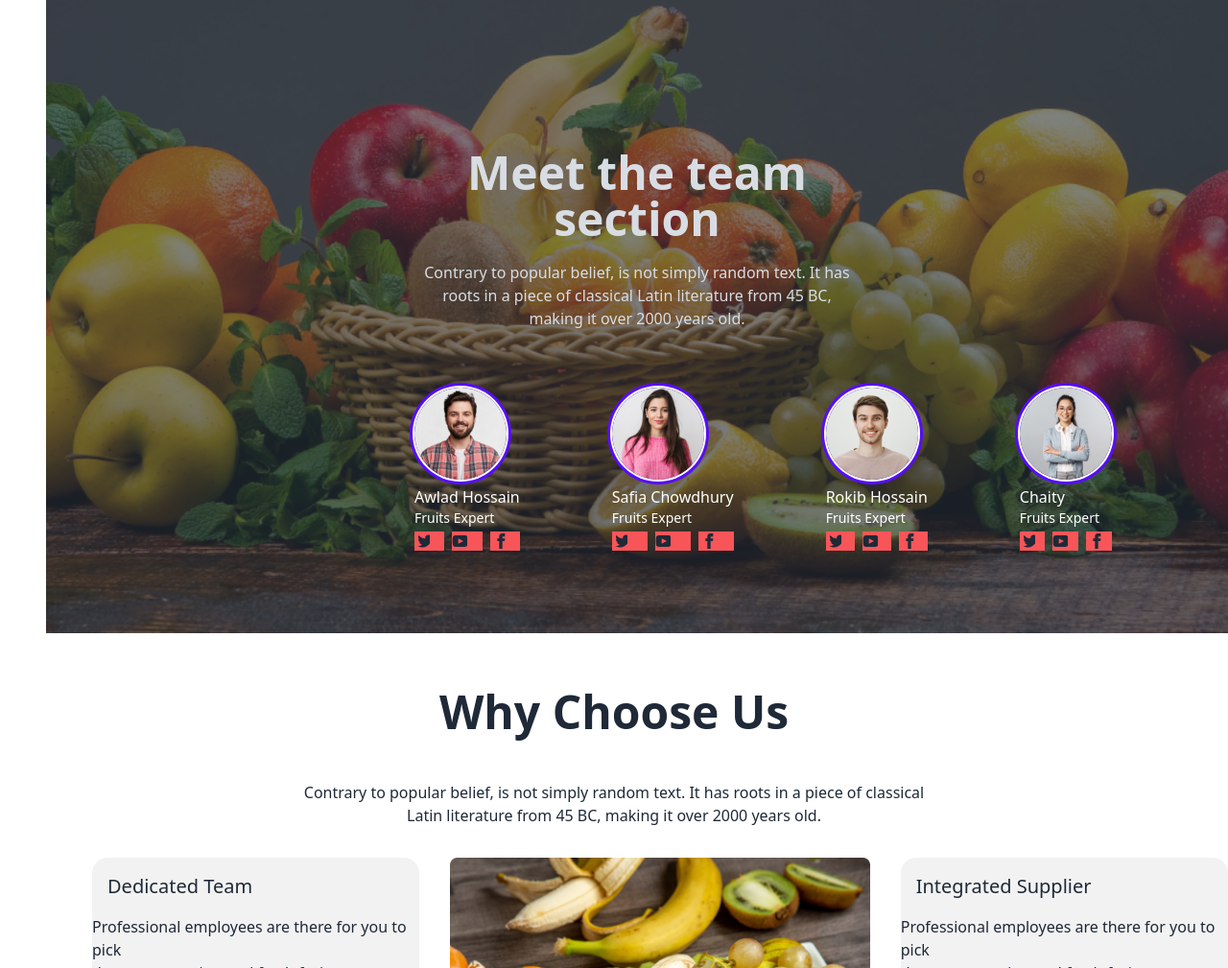
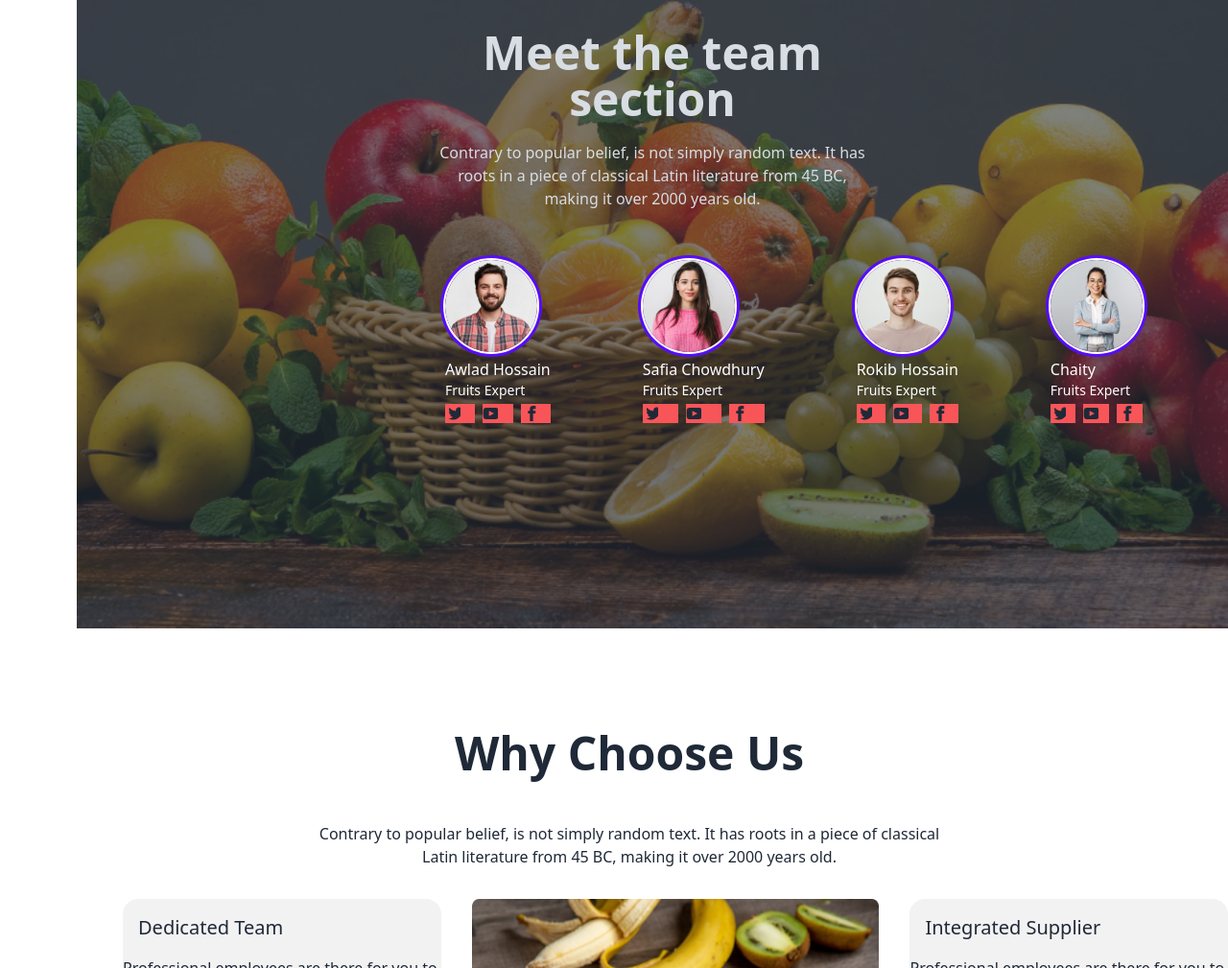
Before and after one commit to sadib111/my-fruit-brust-main.zip, a plain HTML site: page index.html in a window 1280 px wide. Shown: the part 1870-2879 px from the top of the page at 96% size. Drawn offline with nearby package versions, Linux system fonts and the light colour scheme.

Commit message:
finish my  fruit assignment

```diff
--- a/index.html
+++ b/index.html
@@ -9,7 +9,7 @@
 
 
 </head>
-<body>
+<body class="ml-8">
     <header>
         <nav>
 
@@ -164,7 +164,7 @@
 
             <div class="grid grid-cols-4 gap-24 my-16">
 
-            <div class="card w-96 bg-base-100 shadow-xl">
+            <div class="card w-96 bg-base-100 shadow-xl ">
                 <figure class="px-10 pt-10">
                   <img src="B8A3-fruit-brust-main/images/fruit6.png" alt="Shoes" class="rounded-xl" />
                 </figure>
@@ -284,14 +284,14 @@
                 <div class="hero-overlay bg-opacity-60"></div>
                 <div class="hero-content text-center text-neutral-content">
                   <div class="max-w-md">
-                    <h1 class="mb-5 text-5xl font-bold">Meet the team section</h1>
+                    <h1 class="mb-5 text-5xl font-bold -mt-56">Meet the team section</h1>
                     <p class="mb-5">Contrary to popular belief, is not simply random text. It has roots in a piece of classical
                          Latin literature from 45 BC, making it over 2000 years old.</p>
 
                   </div>
                   </div>
                 </div>
-                <section class=" -mt-64 flex items-end ml-96  gap-24">
+                <section class=" -mt-96 flex items-end ml-96  gap-24">
                     <div>
                     <div class="avatar">
                         <div class="w-24 rounded-full ring ring-primary ring-offset-base-100 ring-offset-2">
@@ -354,7 +354,7 @@
 
         </section>
         <section>
-            <h3 class="text-5xl mb-12 font-semibold text-center my-36">Why Choose Us </h3>
+            <h3 class="text-5xl mb-12 font-semibold text-center my-36 mt-80">Why Choose Us </h3>
             <p class=" text-center">Contrary to popular belief, is not simply random text. It has roots in a piece of classical <br>
                 Latin literature from 45 BC, making it over 2000 years old.</p>
         </section>
```
